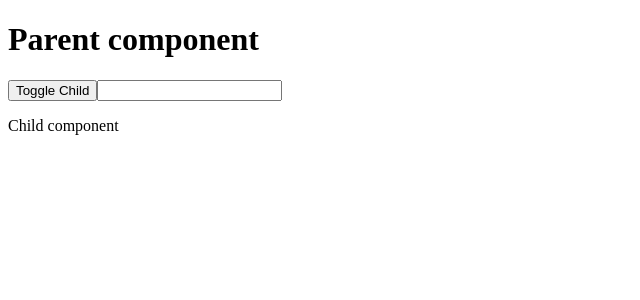
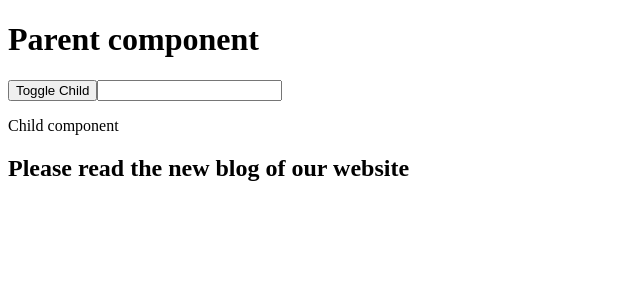
Before and after one commit to PrisecaruEmilia/I-Grow-Demo, an Angular app: page / in a window 1280 px wide. Shown: the top 300 px of the page, without its empty margins (0-640 px from the left). Built offline with nearby package versions, Linux system fonts and the light colour scheme.

Commit message:
ngAfterContentInit on action

```diff
--- a/src/app/child/child.component.html
+++ b/src/app/child/child.component.html
@@ -1,5 +1,5 @@
 <p>Child component</p>
-
+<ng-content></ng-content>
 <div>
   <p>{{ channelName }}</p>
 </div>
--- a/src/app/child/child.component.ts
+++ b/src/app/child/child.component.ts
@@ -1,5 +1,7 @@
 import {
+  AfterContentInit,
   Component,
+  ContentChild,
   DoCheck,
   Input,
   OnChanges,
@@ -13,8 +15,12 @@ import {
   templateUrl: './child.component.html',
   styleUrls: ['./child.component.scss'],
 })
-export class ChildComponent implements OnInit, OnDestroy, OnChanges, DoCheck {
+export class ChildComponent
+  implements OnInit, OnDestroy, OnChanges, DoCheck, AfterContentInit
+{
   @Input() channelName = '';
+
+  @ContentChild('projectedContent') projectedContent: any;
 
   constructor() {
     console.log('Child constructor is called');
@@ -22,17 +28,25 @@ export class ChildComponent implements OnInit, OnDestroy, OnChanges, DoCheck {
 
   ngOnInit(): void {
     console.log('Child OnInit is called');
+    console.log('Child OnInit - ' + this.projectedContent);
   }
 
-  // should avoid ngOnChanges and ngDoCheck on the same component
+  // we can not acces this variable until the content is initialized
 
   ngOnChanges(changes: SimpleChanges) {
     console.log(changes);
     console.log('Child OnChanges is called');
+    console.log('Child OnChanges - ' + this.projectedContent);
   }
 
   ngDoCheck() {
     console.log('Child DoCheck is called');
+    console.log('Child DoCheck - ' + this.projectedContent);
+  }
+
+  ngAfterContentInit(): void {
+    console.log('Child AfterContentInit is called');
+    console.log('Child AfterContentInit - ' + this.projectedContent);
   }
 
   ngOnDestroy(): void {
--- a/src/app/parent/parent.component.html
+++ b/src/app/parent/parent.component.html
@@ -1,4 +1,6 @@
 <h1>Parent component</h1>
 <button (click)="toggleChild()">Toggle Child</button>
 <input type="text" [(ngModel)]="channelName">
-<app-child *ngIf="isChild" [channelName]="channelName"></app-child>
+<app-child *ngIf="isChild" [channelName]="channelName">
+  <h2 #projectedContent>Please read the new blog of our website</h2>
+</app-child>
```
